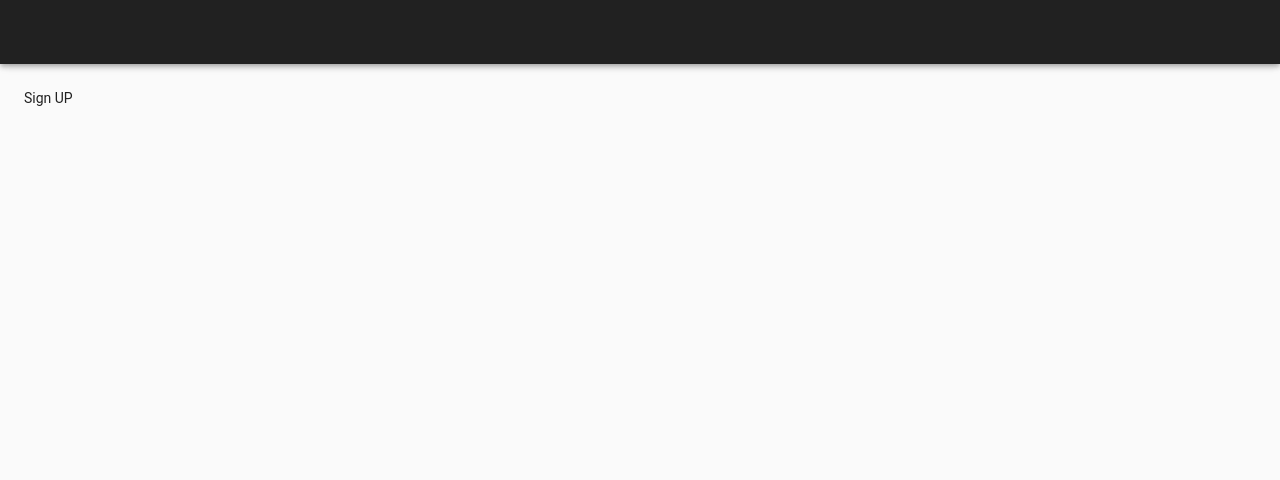
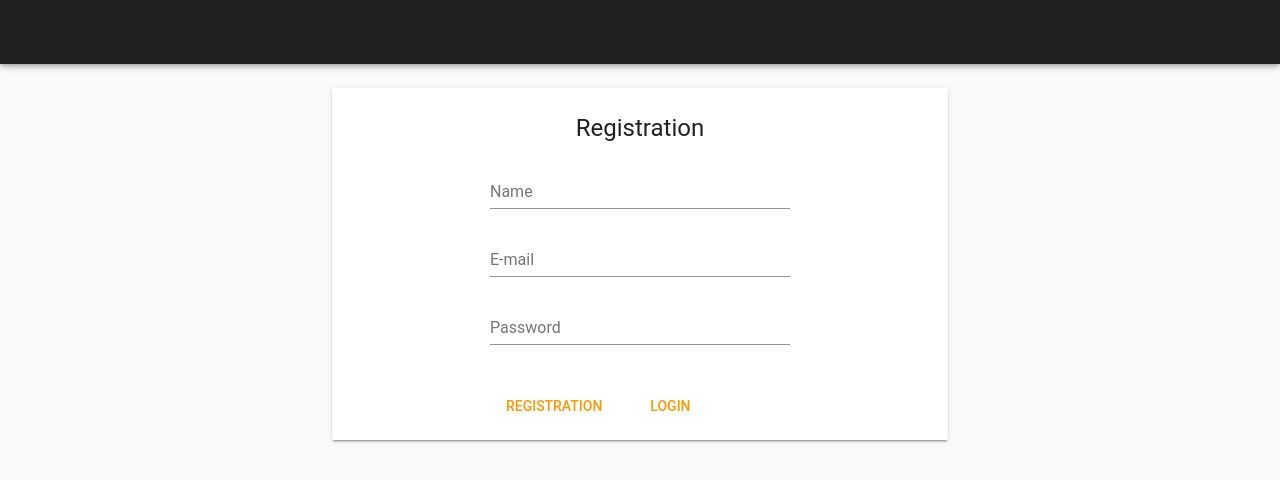
Before and after one commit to danylokolesnikov/simple-test-app, a Vue app: page /signup in a window 1280 px wide. Shown: the top 480 px of the page. Built offline with nearby package versions, Linux system fonts and the light colour scheme.

Commit message:
Add classes for styling component

```diff
--- a/src/components/User/Login.vue
+++ b/src/components/User/Login.vue
@@ -9,7 +9,7 @@
           </v-card-text>
 
           <!-- TODO add submit event to form -->
-          <form>
+          <form class="flex sm12 offset-md3 md6">
             <v-text-field
               v-validate="'required|email'"
               v-model="email"
@@ -30,7 +30,7 @@
             ></v-text-field>
 
 
-            <v-card-actions class="pa-0 mb-2">
+            <v-card-actions class="pa-0 mb-2 mt-4">
               <v-btn flat color="orange" @click.prevent="login">Login</v-btn>
               <v-btn flat color="orange" @click.prevent="signUp">Sign up</v-btn>
             </v-card-actions>
--- a/src/components/User/SignUp.vue
+++ b/src/components/User/SignUp.vue
@@ -1,11 +1,90 @@
 <template lang="html">
-  <div class="signin">
-    Sign UP
+  <div class="signup">
+    <v-layout>
+      <v-flex xs12 sm6 offset-sm3>
+        <v-card class="pa-2">
+
+          <v-card-text>
+            <h3 class="headline text-md-center">Registration</h3>
+          </v-card-text>
+
+          <!-- TODO add submit event to form -->
+          <form class="flex sm12 offset-md3 md6">
+            <v-text-field
+              v-validate="'required'"
+              v-model="name"
+              :error-messages="errors.collect('name')"
+              label="Name"
+              data-vv-name="name"
+              required
+            ></v-text-field>
+
+            <v-text-field
+              v-validate="'required|email'"
+              v-model="email"
+              :error-messages="errors.collect('email')"
+              label="E-mail"
+              data-vv-name="email"
+              required
+            ></v-text-field>
+
+            <v-text-field
+              v-validate="'required'"
+              type="password"
+              v-model="password"
+              :error-messages="errors.collect('password')"
+              label="Password"
+              data-vv-name="password"
+              required
+            ></v-text-field>
+
+
+            <v-card-actions class="pa-0 mb-2 mt-4">
+              <v-btn flat color="orange" @click.prevent="register">Registration</v-btn>
+              <v-btn flat color="orange" @click.prevent="login">Login</v-btn>
+            </v-card-actions>
+          </form>
+
+        </v-card>
+      </v-flex>
+    </v-layout>
   </div>
 </template>
 
 <script>
+import dictionary from '@/utils/dictionary';
+
 export default {
+  name: 'Login',
+  $_veeValidate: {
+    validator: 'new',
+  },
+  data() {
+    return {
+      password: '',
+      email: '',
+      name: '',
+      dictionary,
+      // eslint-disable-next-line
+    }
+  },
+  mounted() {
+    this.$validator.localize('en', this.dictionary);
+  },
+
+  methods: {
+    login() {
+      this.$router.push({ name: 'Login' });
+    },
+    signUp() {
+      this.$validator.validateAll().then(() => {
+        if (!this.$validator.errors.any()) {
+          // TODO register user
+          alert('Register');
+        }
+      });
+    },
+  },
 };
 </script>
 
```
